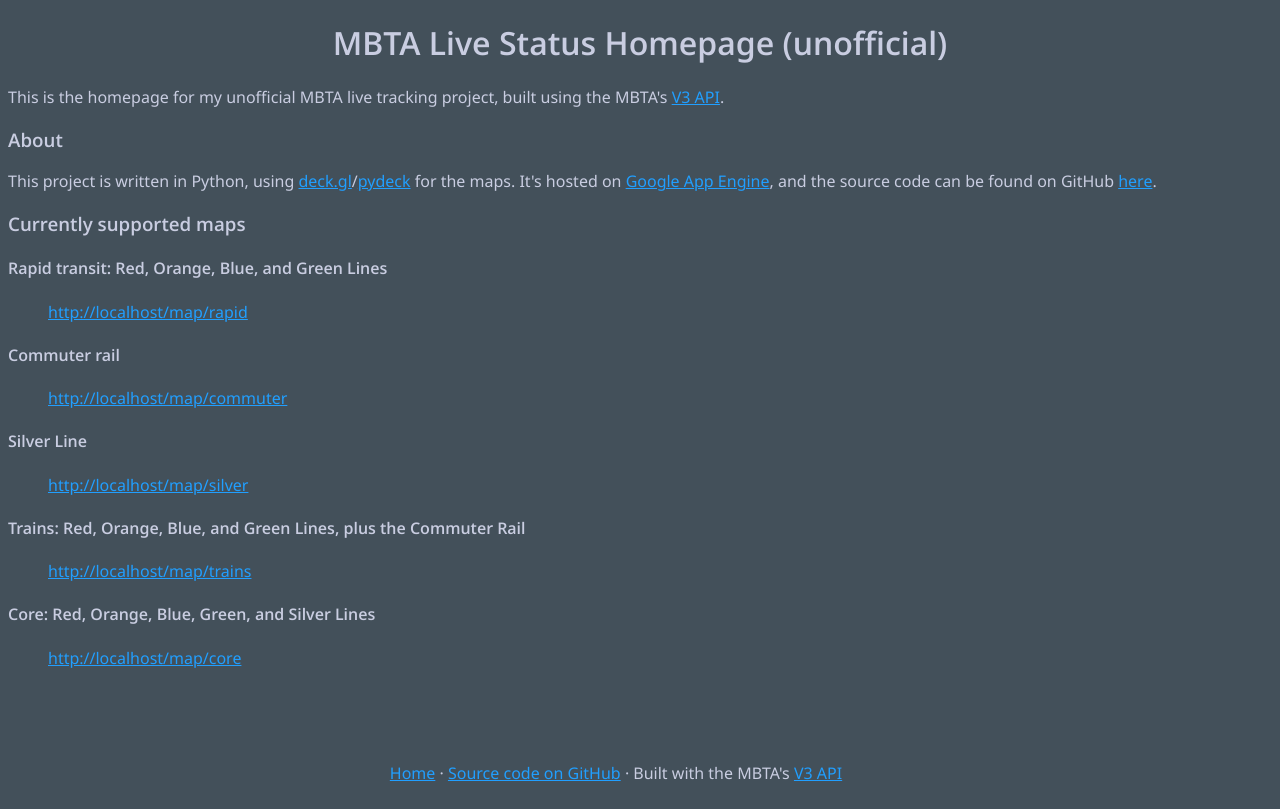
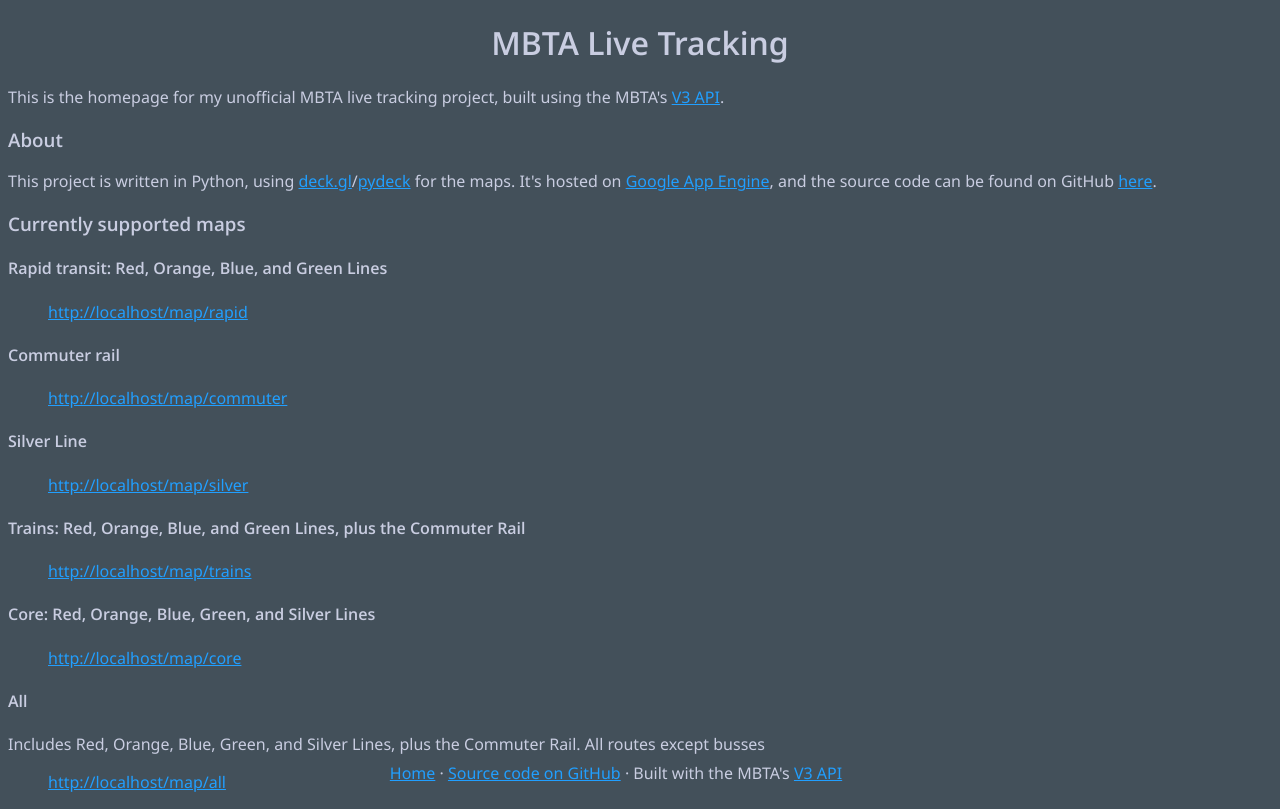
Before and after one commit to cdfisher/mbta-map, a Flask app: page / in a window 1280 px wide. Before the commit the page ends 781 px from the top, so only its background shows below. Run offline with Flask 3, Linux system fonts and the light colour scheme.

Commit message:
index: list /all map

```diff
--- a/app/templates/index.html
+++ b/app/templates/index.html
@@ -7,7 +7,7 @@
     <link rel="preconnect" href="https://fonts.gstatic.com" crossorigin>
     <link href="https://fonts.googleapis.com/css2?family=Noto+Sans:ital,wght@0,100..900;1,100..900&display=swap" rel="stylesheet">
     <link rel="stylesheet" href="https://storage.googleapis.com/cdfisher-dev-static/static/style.css">
-    <h1 align="center">MBTA Live Status Homepage (unofficial)</h1>
+    <h1 align="center">MBTA Live Tracking</h1>
 </head>
 <body>
 <p>This is the homepage for my unofficial MBTA live tracking project, built using the MBTA's <a href="https://www.mbta.com/developers/v3-api">V3 API</a>.</p>
@@ -50,14 +50,11 @@
         <li><a href="{{base_url}}map/core">{{base_url}}map/core</a></p></li>
     </ul>
 
-<!--
 <h4>All</h4>
-<p style="color:red"><b>Not yet implemented</b></p>
 <p>Includes Red, Orange, Blue, Green, and Silver Lines, plus the Commuter Rail. All routes except busses</p>
 <ul style="list-style-type:none">
-        <li><a href="{{base_url}}map/core">{{base_url}}map/core</a></p></li>
+        <li><a href="{{base_url}}map/all">{{base_url}}map/all</a></p></li>
     </ul>
--->
 </body>
 <footer>
     <p align="center"><a href="{{base_url}}">Home</a> · <a href="https://github.com/cdfisher/mbta-map">Source code on
```
